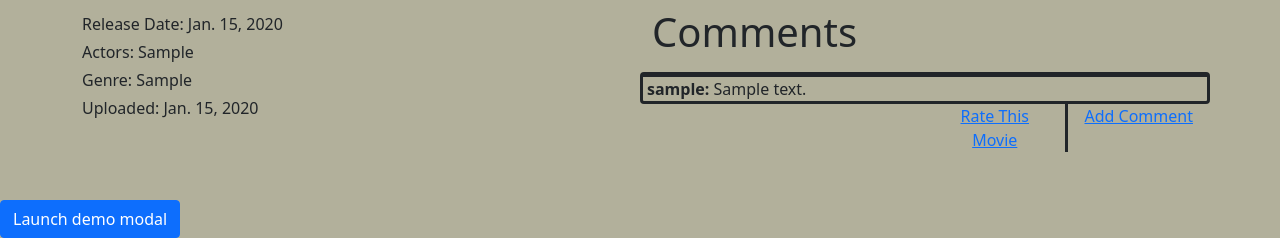
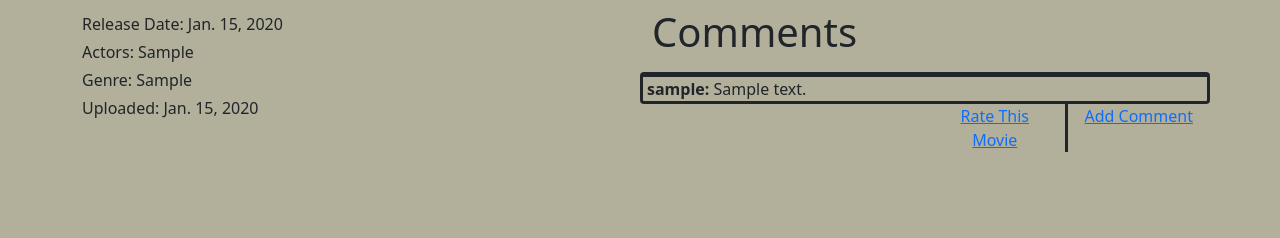
Before and after one commit to Eg3-git/wad2project, a Django app: a page that uses wad2project/templates/rotten_potatoes/movie.html in a window 1280 px wide. Shown: the part 603-841 px from the top of the page. After the commit the page ends 755 px from the top, so only its background shows below. Run offline with Django 3.2, Linux system fonts and the light colour scheme; tables that the repository leaves empty hold one stand-in row (values such as "Sample post"); grey boxes marked "Sample" are stand-in pictures.

Commit message:
removed extra button from movies.html

```diff
--- a/wad2project/templates/rotten_potatoes/movie.html
+++ b/wad2project/templates/rotten_potatoes/movie.html
@@ -96,11 +96,6 @@
 		}
 	</script>
 
-	<!-- Button trigger modal -->
-	<button type="button" class="btn btn-primary" data-bs-toggle="modal" data-bs-target="#exampleModal">
-	  Launch demo modal
-	</button>
-
 	<!-- Modal -->
 	<div class="modal fade" id="exampleModal" tabindex="-1" aria-labelledby="exampleModalLabel" aria-hidden="true">
 	  <div class="modal-dialog">
```
